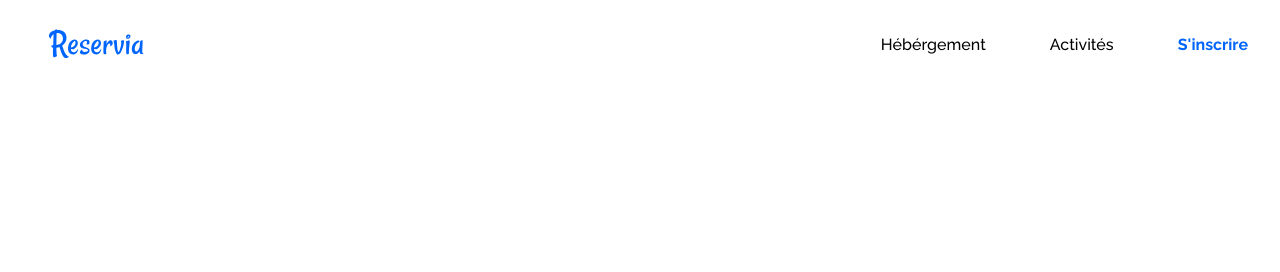
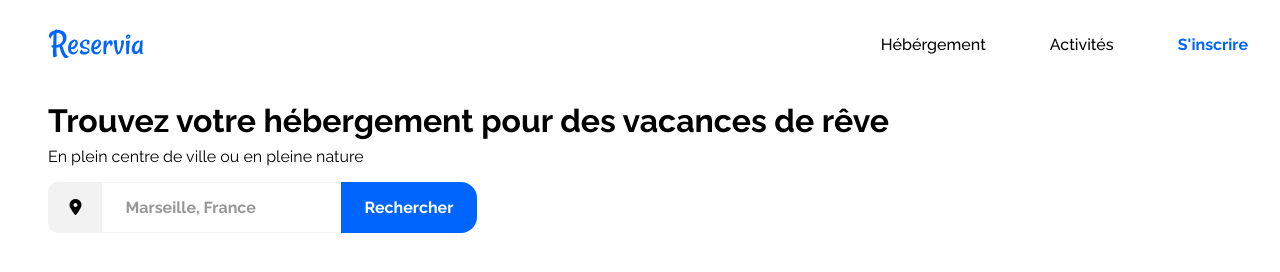
Before and after one commit to DjamelDev/reservia, a plain HTML site: page #3 - Reservia/index.html in a window 1280 px wide. Drawn offline with Linux system fonts and the light colour scheme.

Commit message:
add "searchform"

```diff
--- a/#3 - Reservia/index.html
+++ b/#3 - Reservia/index.html
@@ -6,10 +6,12 @@
     <meta name="viewport" content="width=device-width, initial-scale=1.0">
     <link rel="stylesheet" href="style.css">
     <link rel="shortcut icon" href="src/favicon/fav.png" type="image/x-icon">
+    <script src="https://kit.fontawesome.com/1dc4c37018.js"></script>
     <title>Reservia</title>
 </head>
 <body>
 
+    <!-- NAVBAR -->
     <header>
         <nav>
             <img src="src/logo/Reservia.svg" id="logo">
@@ -21,5 +23,21 @@
         </nav>
     </header>
 
+    <!-- HEADINGS -->
+
+    <main class="wrapper">
+        <h1>Trouvez votre hébergement pour des vacances de rêve</h1>
+        <p>En plein centre de ville ou en pleine nature</p>
+
+        <!-- SEARCH -->
+        <div class="search-form">
+            <span class="searchFormIcon">
+                <i class="fa-sharp fa-solid fa-location-dot"></i>
+            </span>
+            <input type="text" placeholder="Marseille, France">
+            <button>Rechercher</button>
+        </div>
+    </main>
+
 </body>
 </html>
--- a/#3 - Reservia/style.css
+++ b/#3 - Reservia/style.css
@@ -7,9 +7,9 @@
     font-family: "Raleway", sans-serif;
 }
 
+/* NAVBAR */
 
 nav {
-    /* border: 1px solid red; */
     display: flex;
     align-items: center;
     justify-content: flex-end;
@@ -43,6 +43,8 @@ nav a.signup {
     display: flex;
 }
 
+/* RESPONSIVE NAVBAR */
+
 @media (max-width: 800px) {
     .sub-nav {
         order: 1;
@@ -66,3 +68,62 @@ nav a.signup {
         border-bottom-color: #0065FC;
     }
 }
+
+/* BODY */
+
+.wrapper {
+    padding: 0 3rem;
+}
+
+.wrapper h1 {
+    margin-top: 1rem;
+    margin-bottom: 0.5rem;
+}
+
+.wrapper p {
+    margin-bottom: 1rem;
+}
+
+.search-form {
+    display: inline-flex;
+    max-width: 100%;
+    overflow: auto;
+}
+
+span.searchFormIcon {
+    background-color: #F2F2F2;
+    padding: 1rem 1.25rem;
+    text-align: center;
+    border-radius: 10px 0 0 10px;
+}
+
+span.searchFormIcon i {
+    margin-left: 0.1rem;
+}
+
+.search-form input[type="text"] {
+    padding: 0rem 1.5rem;
+    font-size: 1rem;
+    font-weight: bold;
+    border-right: none;
+    border-left: none;
+    border-top: #F2F2F2 1px solid;
+    border-bottom: #F2F2F2 1px solid;
+    box-sizing: border-box;
+    outline-offset: -2px;
+}
+
+input::placeholder {
+    color: #00000069;
+}
+
+.search-form button {
+    background-color: #0065FC;
+    padding: 0 1.5rem;
+    color: #fff;
+    font-weight: bold;
+    border-radius: 0 1rem 1rem 0;
+    border: none;
+    font-size: 1rem;
+    cursor: pointer;
+}
```
